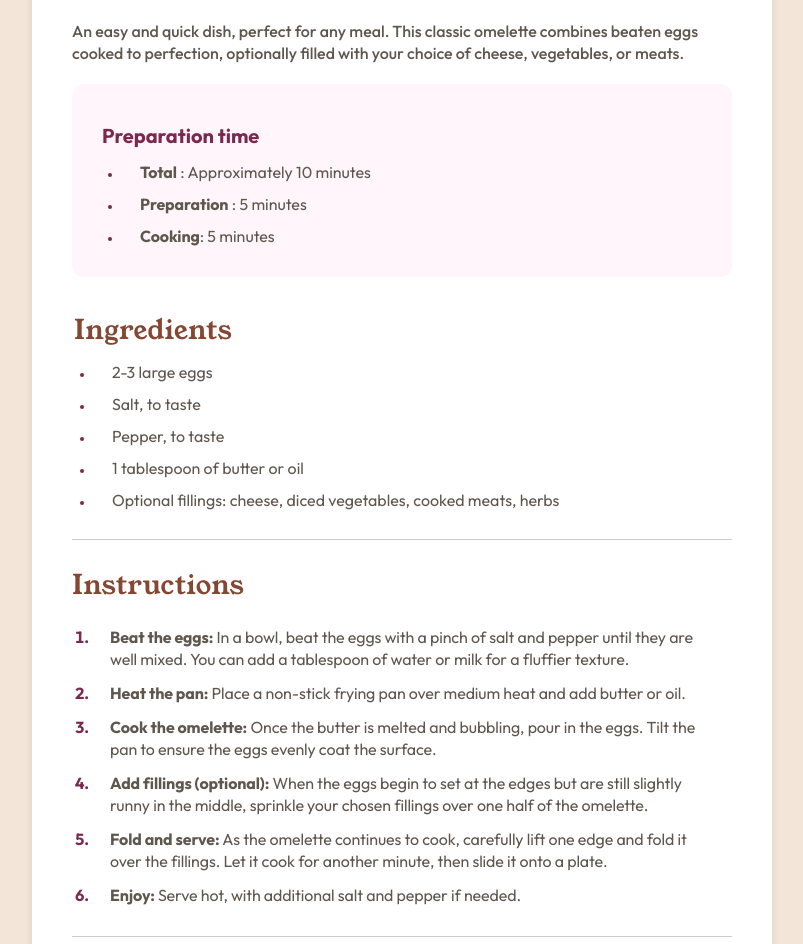
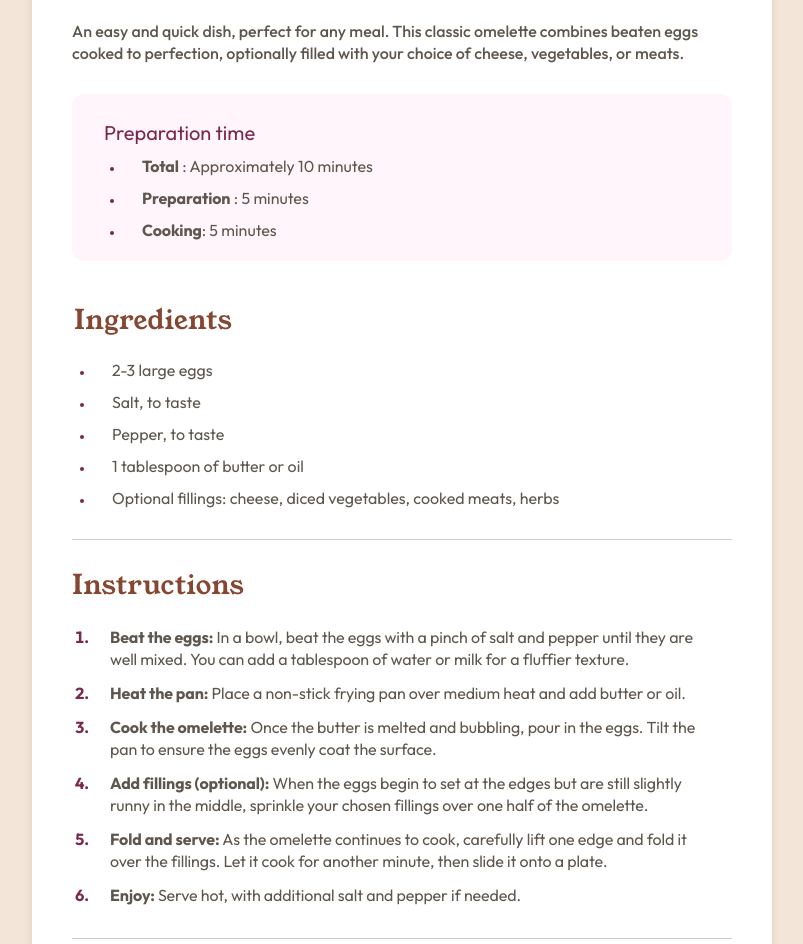
Before and after one commit to irmayanet85/frontendMentRecipePage, a plain HTML site: page index.html in a window 1280 px wide. Shown: the part 428-1372 px from the top of the page, without its empty margins (238-1041 px from the left). Drawn offline with Linux system fonts and the light colour scheme.

Commit message:
fix paddding card 2

```diff
--- a/assets/style.css
+++ b/assets/style.css
@@ -38,21 +38,20 @@
     padding: 0;
     box-sizing: border-box;
 }
-html, body {
-    height: 100%;
-}
 body {
     font-family: 'Outfit', sans-serif;
     background-color: var(--color-Stone-100);
     color: var(--color-Stone-900);
     font-weight: 400;
-    height: 100%;
+    min-height: 100vh;
+    display: flex;
+    flex-direction: column;
+    justify-content: center;
 }
 .container {
     display: flex;
     justify-content: center;
     align-items: center;
-    min-height: 100vh;
 }
 .card {
     background-color: var(--color-White);
@@ -65,7 +64,7 @@ body {
     justify-content: center;
     align-items: center;
     align-content: center;
-     min-height: 100vh;
+
 }
 .card-header {
     width: 100%;
@@ -89,7 +88,6 @@ body {
 }
 .card-section-preparation-subtitle  {
     font-size: 20px;
-    margin-bottom: 13px;
 }
 .card-title {
     font-family: "Young Serif", "Outfit";
@@ -101,7 +99,7 @@ body {
 .card-description {
     font-weight: 500;
     font-size: 16px;
-    margin-bottom: 20px;
+    margin-bottom: 30px;
     line-height: 22px;
     color: var(--color-Stone-900)
 }
@@ -148,14 +146,15 @@ body {
 .card-section-preparation{
   display: flex;
   flex-direction: column;
-  padding: 39px 30px 20px 30px;
+  padding: 26px 30px 10px 32px;
   background-color: var(--color-Rose-50);
   border-radius: 12px;
-  margin-bottom: 24px;
+  margin-bottom: 30px;
 
 }
 .card-section-preparation ul {
   padding-left: 20px;
+  padding-top: 10px;
 }
 .card-section-preparation li {
   color: var(--color-Rose-800);
@@ -175,6 +174,7 @@ body {
 }
 .card-section-ingredients ul {
   padding-left: 20px;
+  padding-top: 8px;
 }
 .card-section-ingredients li {
   color: var(--color-Rose-800);
@@ -194,6 +194,7 @@ body {
   padding-top: 24px;
   padding-right: 24px;
   font-size: 14px;
+  padding-bottom: 22px;
 }
 .pt-10 {
   padding-top: 10px;
@@ -222,7 +223,7 @@ body {
 hr {
   border: none;
   border-top: 1px solid #ccc;
-  margin: 18px 0px 0px 0px;
+  margin: 20px 0px 0px 0px;
 }
 
 @media (max-width: 376px){
--- a/index.html
+++ b/index.html
@@ -28,7 +28,7 @@
           <p class="card-description stone-600">An easy and quick dish, perfect for any meal. This classic omelette combines beaten eggs cooked
     to perfection, optionally filled with your choice of cheese, vegetables, or meats.</p>
           <section class="card-section-preparation">
-            <h2 class="rose-800 card-section-preparation-subtitle">Preparation time</h2>
+            <p class="rose-800 card-section-preparation-subtitle">Preparation time</p>
             <ul>
               <li>
                 <p class="font-weight-400-Outfit stone-600 ml-20"> <span class="font-weight-700-Outfit-middle ">Total</span>
```
